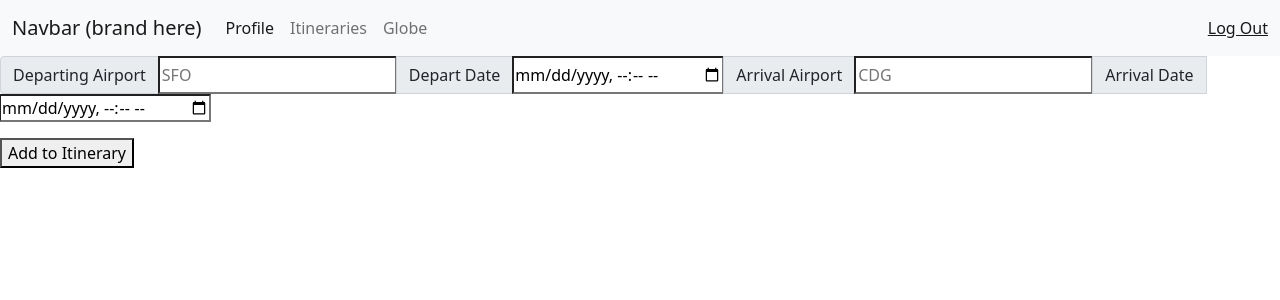
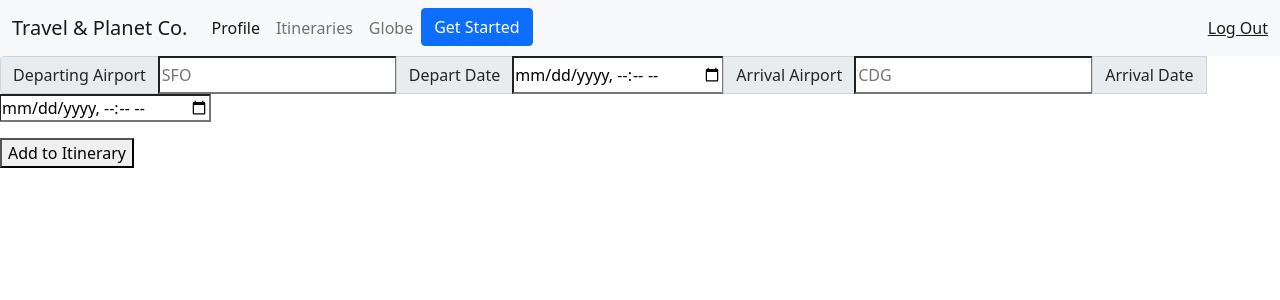
Before and after one commit to victoriaklo/travel-planner, a Flask app: page /itinerary/1/flights in a window 1280 px wide. Shown: the top 300 px of the page. Run offline with Flask 2, Linux system fonts and the light colour scheme.

Commit message:
pop up info for globe

```diff
--- a/server.py
+++ b/server.py
@@ -493,7 +493,7 @@ def email_itinerary(id):
 
 
     # call crud function to send email
-    email_itinerary_by_id("victoriakarenlo@gmail.com", itin_body)
+    email_itinerary_by_id(email, itin_body)
     flash("email has been sent")
 
     return redirect(f"/itinerary/{id}")
--- a/static/js/get-attractions.js
+++ b/static/js/get-attractions.js
@@ -22,7 +22,7 @@ attractionBtn.addEventListener('click', () => {
     for (const result of data.results) {
 
       if (result.photo_url === undefined) {
-        result.photo_url = "/static/img/placeholder.png";
+        result.photo_url = "/static/img/travel_and_planet.png";
       }
         document.querySelector('#attractions-data').innerHTML += `
 
--- a/static/js/get-restaurants.js
+++ b/static/js/get-restaurants.js
@@ -20,7 +20,7 @@ restButton.addEventListener('click', () => {
     for (const result of data.results) {
 
       if (result.photo_url === undefined) {
-        result.photo_url = "/static/img/placeholder.png";
+        result.photo_url = "/static/img/travel_and_planet.png";
       }
         document.querySelector("#restaurants-data").innerHTML += `
         <div class="card" style="width: 18rem;">
--- a/templates/base.html
+++ b/templates/base.html
@@ -22,10 +22,11 @@
 
     <nav class="navbar navbar-expand-lg navbar-light bg-light">
       <div class="container-fluid">
-        <a class="navbar-brand" >Navbar (brand here)</a>
+        <a class="navbar-brand" >Travel & Planet Co.  </a>
         <button class="navbar-toggler" type="button" data-bs-toggle="collapse" data-bs-target="#navbarText" aria-controls="navbarText" aria-expanded="false" aria-label="Toggle navigation">
           <span class="navbar-toggler-icon"></span>
         </button>
+
         <div class="collapse navbar-collapse" id="navbarText">
           <ul class="navbar-nav me-auto mb-2 mb-lg-0">
             <li class="nav-item">
@@ -36,6 +37,38 @@
             </li>
             <li class="nav-item">
               <a class="nav-link" href="/globe">Globe</a>
+            </li>
+            <li class="nav-item">
+        <!-- Button trigger modal -->
+        <button type="button" class="btn btn-primary" data-bs-toggle="modal" data-bs-target="#exampleModal">
+          Get Started
+        </button>
+
+        <!-- Modal -->
+        <div class="modal fade" id="exampleModal" tabindex="-1" aria-labelledby="exampleModalLabel" aria-hidden="true">
+          <div class="modal-dialog">
+            <div class="modal-content">
+              <div class="modal-header">
+                <h5 class="modal-title" id="exampleModalLabel">Getting Started:</h5>
+                <button type="button" class="btn-close" data-bs-dismiss="modal" aria-label="Close"></button>
+              </div>
+              <div class="modal-body">
+                <p>Ready for your next trip? Let's plan it.
+                  <ol>
+                    <li>Our interactive globe is a fun way for you to find your latest travel destination. Once you find where you want to go, click on on the target marker to see where you've selected.</li>
+                    <br>
+                    <li>Once you've selected your first city, click on the button in the pop-up window to find local restaurants and places to visit. Select places you want to go and build an itinerary for your next trip.</li>
+                    <br>
+                    <li>Add dates and times for your selected activities, add flight information, and email your finished itinerary to yourself when you're done. Then, it's time to enjoy your next trip!</li>
+                  </o>
+                </p>
+              </div>
+              <div class="modal-footer">
+                <button type="button" class="btn btn-secondary" data-bs-dismiss="modal">Close</button>
+              </div>
+            </div>
+          </div>
+        </div>
             </li>
           </ul>
           <span class="navbar-text">
--- a/templates/city_activities.html
+++ b/templates/city_activities.html
@@ -61,10 +61,7 @@
       </div>
   </form>
 </div>
-<br><br>
-
-
-
+<br>
 
  <!-- when you write your own js file, you need to add them at the bottom of html  -->
 <script src="/static/js/get-attractions.js"></script>
--- a/templates/flights.html
+++ b/templates/flights.html
@@ -6,6 +6,7 @@
 {% endblock %}
 
 {% block body %}
+
 
 <form action="/itinerary/{{itin_id}}/flights" id="add-flight-info" method="post">
 
```
Also changed, not shown: templates/globe_csv.html (+39 -7 lines), static/img/placeholder.png (added), static/img/travel_and_planet.png (added).
